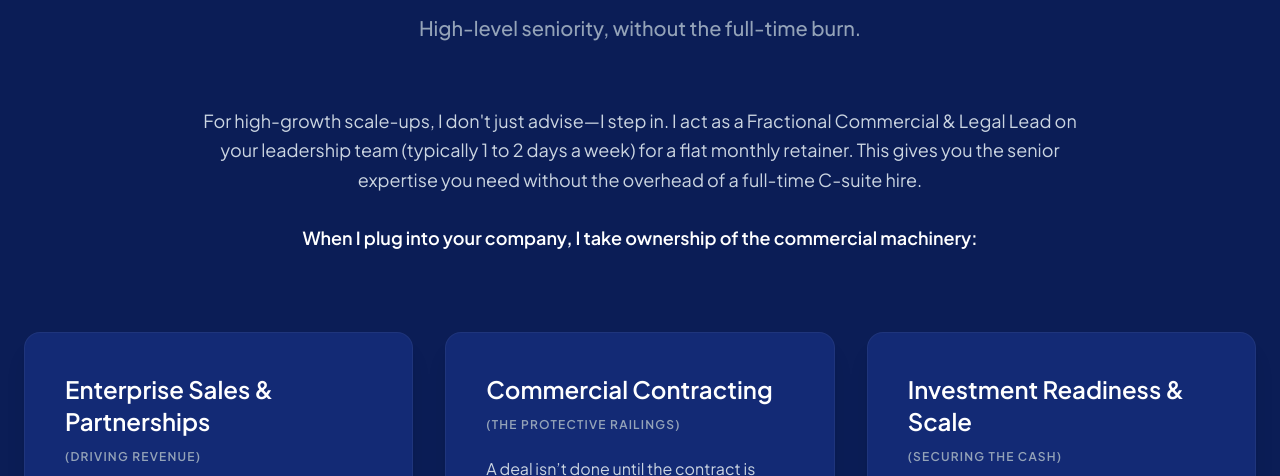
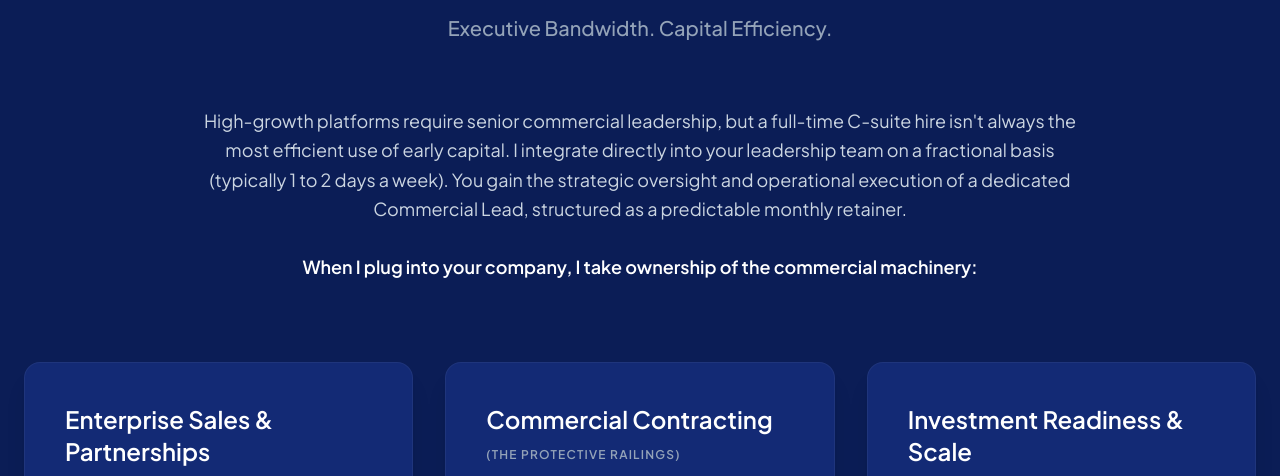
Before and after one commit to tolulopecynthiaajayi-sketch/scalable-growth-website, a website: page index.html in a window 1280 px wide. Both pictures are taken after a click on the button "Explore How I Step In". Shown: the part 250-726 px from the top of the page. Drawn offline with nearby package versions, Linux system fonts and the light colour scheme.

Commit message:
Update Services intro copy

```diff
--- a/index.html
+++ b/index.html
@@ -159,11 +159,11 @@
                 <div class="max-w-7xl mx-auto px-6">
                     <div class="text-center mb-16">
                         <h2 class="text-4xl md:text-6xl font-bold font-heading text-white mb-6">The Fractional Commercial Lead</h2>
-                        <p class="text-xl text-slate-400 max-w-3xl mx-auto font-medium">High-level seniority, without the full-time burn.</p>
+                        <p class="text-xl text-slate-400 max-w-3xl mx-auto font-medium">Executive Bandwidth. Capital Efficiency.</p>
                     </div>
 
                     <p class="text-lg text-slate-300 max-w-4xl mx-auto mb-20 leading-relaxed text-center font-light">
-                        For high-growth scale-ups, I don't just advise—I step in. I act as a Fractional Commercial & Legal Lead on your leadership team (typically 1 to 2 days a week) for a flat monthly retainer. This gives you the senior expertise you need without the overhead of a full-time C-suite hire.
+                        High-growth platforms require senior commercial leadership, but a full-time C-suite hire isn't always the most efficient use of early capital. I integrate directly into your leadership team on a fractional basis (typically 1 to 2 days a week). You gain the strategic oversight and operational execution of a dedicated Commercial Lead, structured as a predictable monthly retainer.
                         <br><br><strong class="text-white font-semibold">When I plug into your company, I take ownership of the commercial machinery:</strong>
                     </p>
 
```
